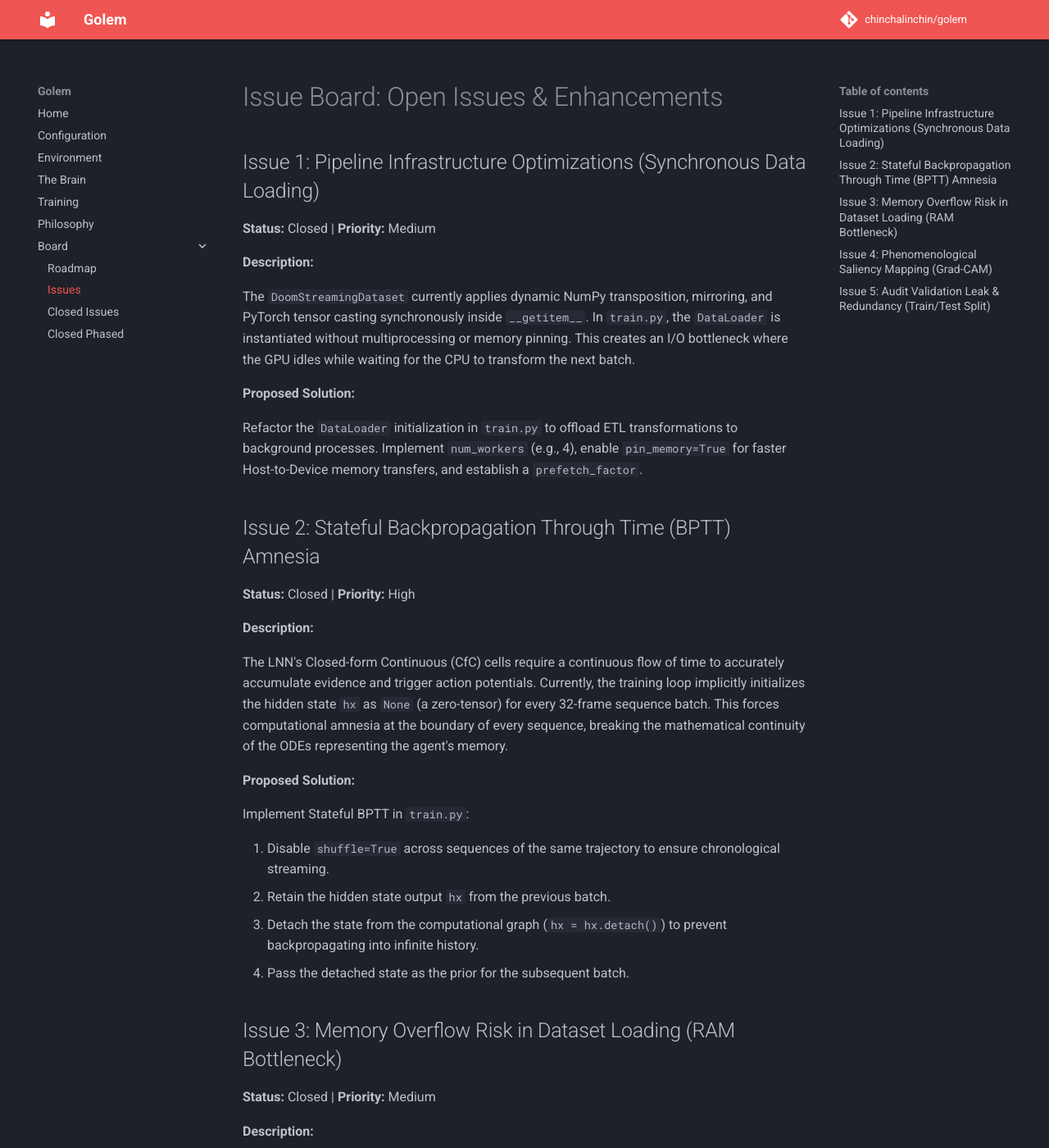
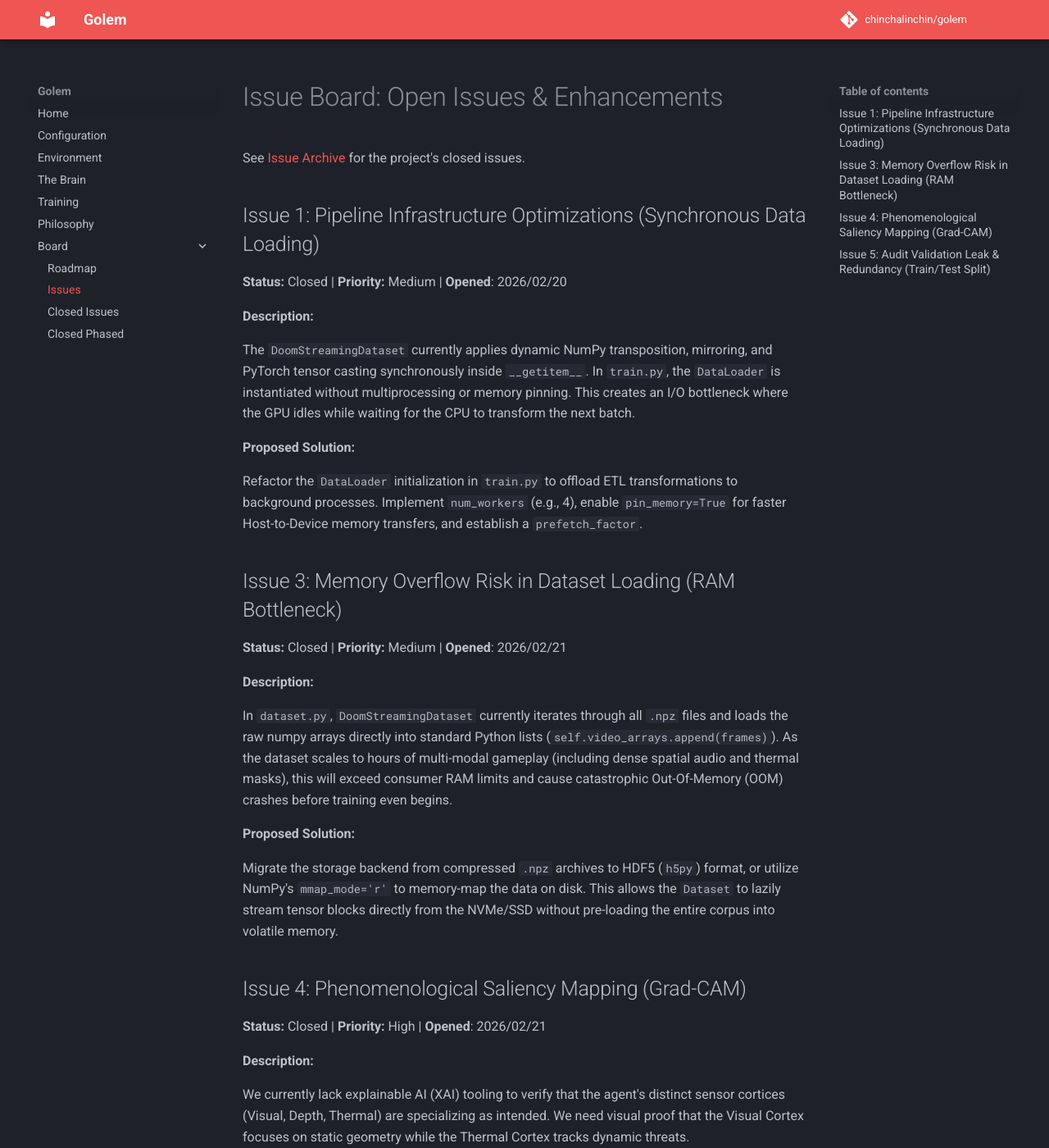
Before and after one commit to chinchalinchin/golem, an MkDocs documentation site: the page built from docs/board/issues.md, in a window 1280 px wide and 1400 px high. Shown: the whole window at 82% size. Built offline with MkDocs 1.6.1 and Material for MkDocs 9.7.7, drawn with Linux system fonts in a browser that asks for light colours; comment, search, counter and statistics services are not loaded; some of the changed text lies outside the part shown.

Commit message:
logging past issues and phases

```diff
--- a/docs/board/issues.md
+++ b/docs/board/issues.md
@@ -1,9 +1,10 @@
 # Issue Board: Open Issues & Enhancements
+
+See [Issue Archive](./closed/phases.md) for the project's closed issues.
 
 ## Issue 1: Pipeline Infrastructure Optimizations (Synchronous Data Loading)
 
-
-**Status:** Closed | **Priority:** Medium
+**Status:** Closed | **Priority:** Medium | **Opened**: 2026/02/20
 
 **Description:**
 
@@ -13,26 +14,9 @@ The `DoomStreamingDataset` currently applies dynamic NumPy transposition, mirror
 
 Refactor the `DataLoader` initialization in `train.py` to offload ETL transformations to background processes. Implement `num_workers` (e.g., 4), enable `pin_memory=True` for faster Host-to-Device memory transfers, and establish a `prefetch_factor`.
 
-## Issue 2: Stateful Backpropagation Through Time (BPTT) Amnesia
-
-**Status:** Closed | **Priority:** High
-
-**Description:**
-
-The LNN's Closed-form Continuous (CfC) cells require a continuous flow of time to accurately accumulate evidence and trigger action potentials. Currently, the training loop implicitly initializes the hidden state `hx` as `None` (a zero-tensor) for every 32-frame sequence batch. This forces computational amnesia at the boundary of every sequence, breaking the mathematical continuity of the ODEs representing the agent's memory.
-
-**Proposed Solution:**
-
-Implement Stateful BPTT in `train.py`:
-
-1. Disable `shuffle=True` across sequences of the same trajectory to ensure chronological streaming.
-2. Retain the hidden state output `hx` from the previous batch.
-3. Detach the state from the computational graph (`hx = hx.detach()`) to prevent backpropagating into infinite history.
-4. Pass the detached state as the prior for the subsequent batch.
-
 ## Issue 3: Memory Overflow Risk in Dataset Loading (RAM Bottleneck)
 
-**Status:** Closed | **Priority:** Medium
+**Status:** Closed | **Priority:** Medium | **Opened**: 2026/02/21
 
 **Description:**
 
@@ -44,7 +28,7 @@ Migrate the storage backend from compressed `.npz` archives to HDF5 (`h5py`) for
 
 ## Issue 4: Phenomenological Saliency Mapping (Grad-CAM)
 
-**Status:** Closed | **Priority:** High
+**Status:** Closed | **Priority:** High | **Opened**: 2026/02/21
 
 **Description:**
 
@@ -56,7 +40,7 @@ Integrate the `captum` library to generate Gradient-weighted Class Activation Ma
 
 ## Issue 5: Audit Validation Leak & Redundancy (Train/Test Split)
 
-**Status:** Closed | **Priority:** Medium
+**Status:** Closed | **Priority:** Medium | **Opened**: 2026/02/21
 
 **Description:**
 
```
Also changed, not shown: docs/board/closed/issues.md (+4 -5 lines), docs/board/roadmap.md (renamed from docs/roadmap.md).
